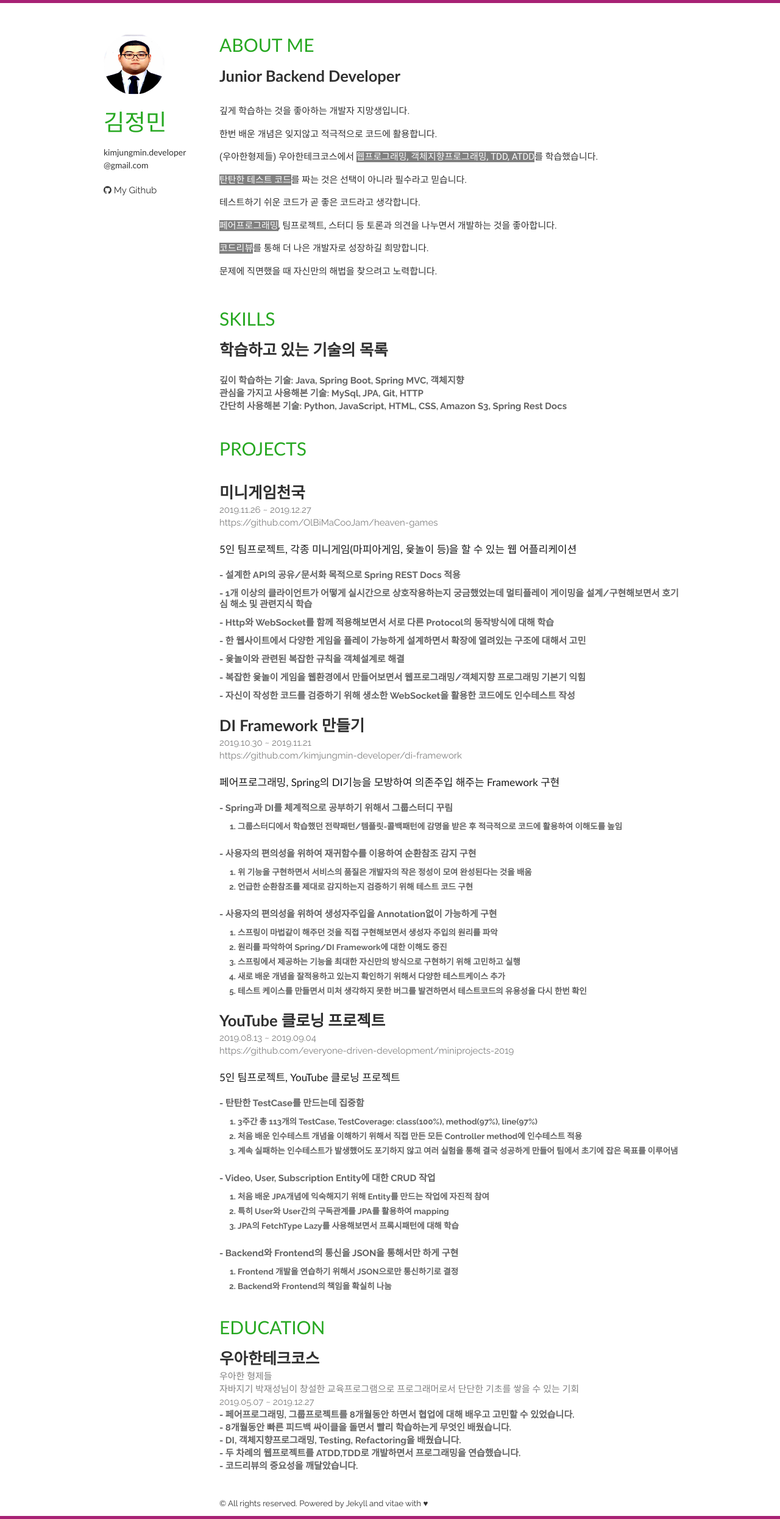
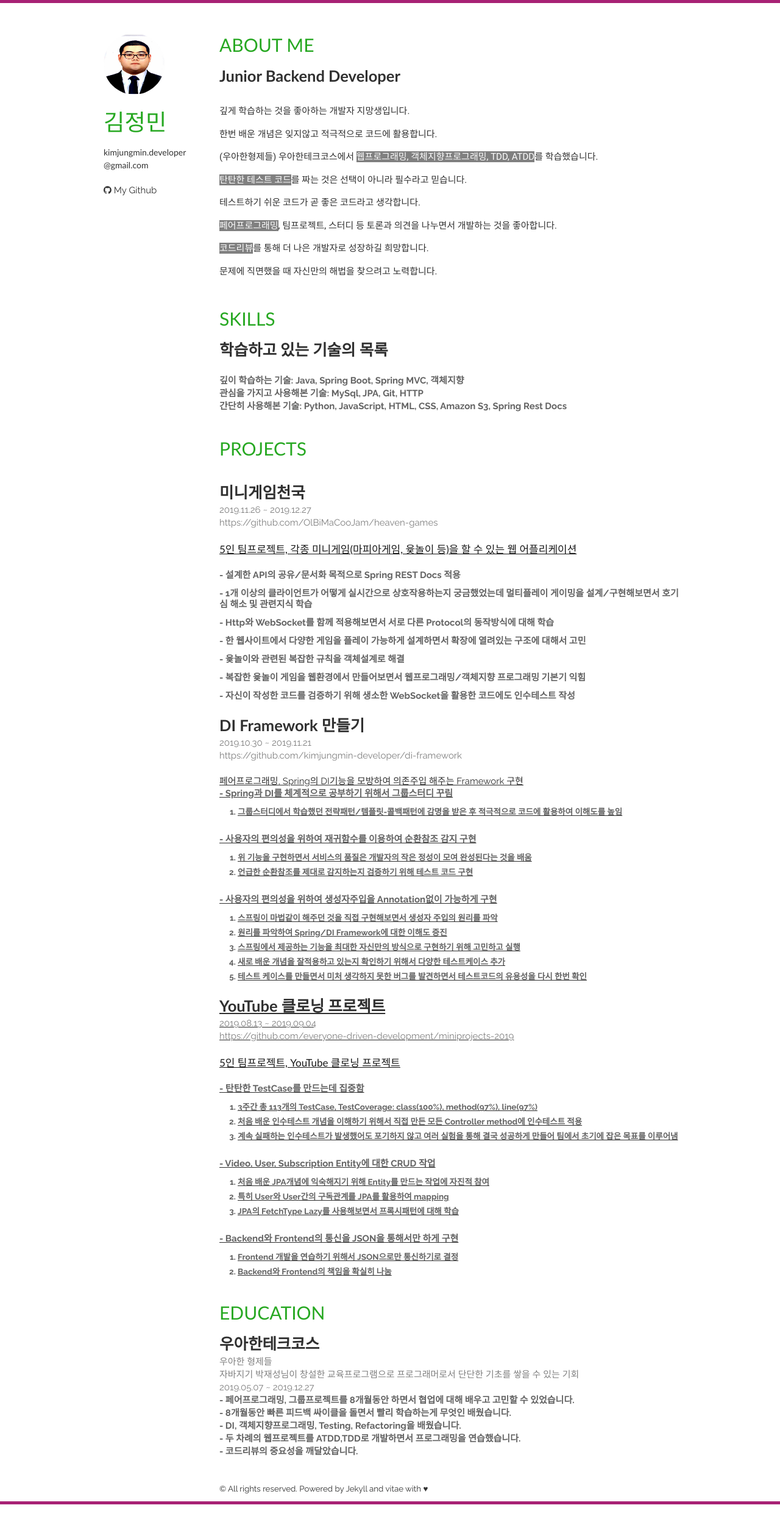
Before and after one commit to kimjungmin-developer/resume, a Jekyll site: the page built from index.html, in a window 1280 px wide. Shown: the whole page at 61% size. Built offline with Jekyll 4.4.1, drawn with Linux system fonts in a browser that asks for light colours; nearby versions of some CDN libraries; the list of posts is cut into pages by our own code; after the commit the page ends 2467 px from its top, so only the background shows below that.

Commit message:
underline

```diff
--- a/_includes/projects.html
+++ b/_includes/projects.html
@@ -8,7 +8,7 @@
         </header>
         <p>
             <br/>
-            <h5>5인 팀프로젝트, 각종 미니게임(마피아게임, 윷놀이 등)을 할 수 있는 웹 어플리케이션</h5><br/>
+            <h5><u>5인 팀프로젝트, 각종 미니게임(마피아게임, 윷놀이 등)을 할 수 있는 웹 어플리케이션</u></h5><br/>
             <em>
                 <ul>
                     <li>- 설계한 API의 공유/문서화 목적으로 Spring REST Docs 적용</li>
@@ -29,7 +29,7 @@
             <span><a href='https://github.com/kimjungmin-developer/di-framework'>https://github.com/kimjungmin-developer/di-framework</a></span>
         </header>
         <p><br/>
-            <h5>페어프로그래밍, Spring의 DI기능을 모방하여 의존주입 해주는 Framework 구현</h5><br/>
+            <u><u>페어프로그래밍, Spring의 DI기능을 모방하여 의존주입 해주는 Framework 구현</u></h5><br/>
             <em>
                 <ul>
                     <li>- Spring과 DI를 체계적으로 공부하기 위해서 그룹스터디 꾸림</li>
@@ -62,7 +62,7 @@
             <span><a href='https://github.com/everyone-driven-development/miniprojects-2019'>https://github.com/everyone-driven-development/miniprojects-2019</a></span>
         </header>
         <p><br/>
-            <h5>5인 팀프로젝트, YouTube 클로닝 프로젝트</h5><br/>
+            <h5><u>5인 팀프로젝트, YouTube 클로닝 프로젝트</u></h5><br/>
             <em>
                 <ul>
                     <li>- 탄탄한 TestCase를 만드는데 집중함</li>
```
